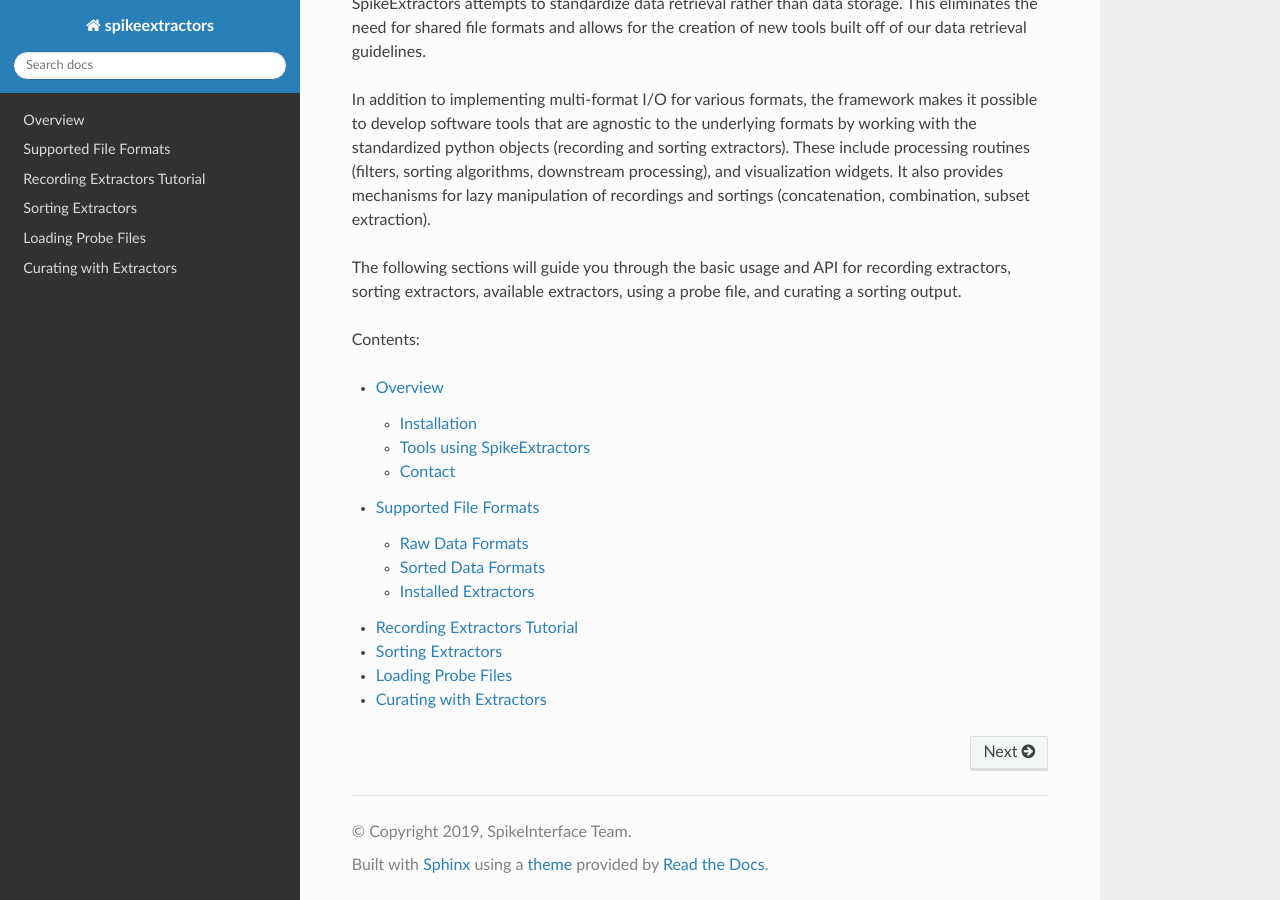
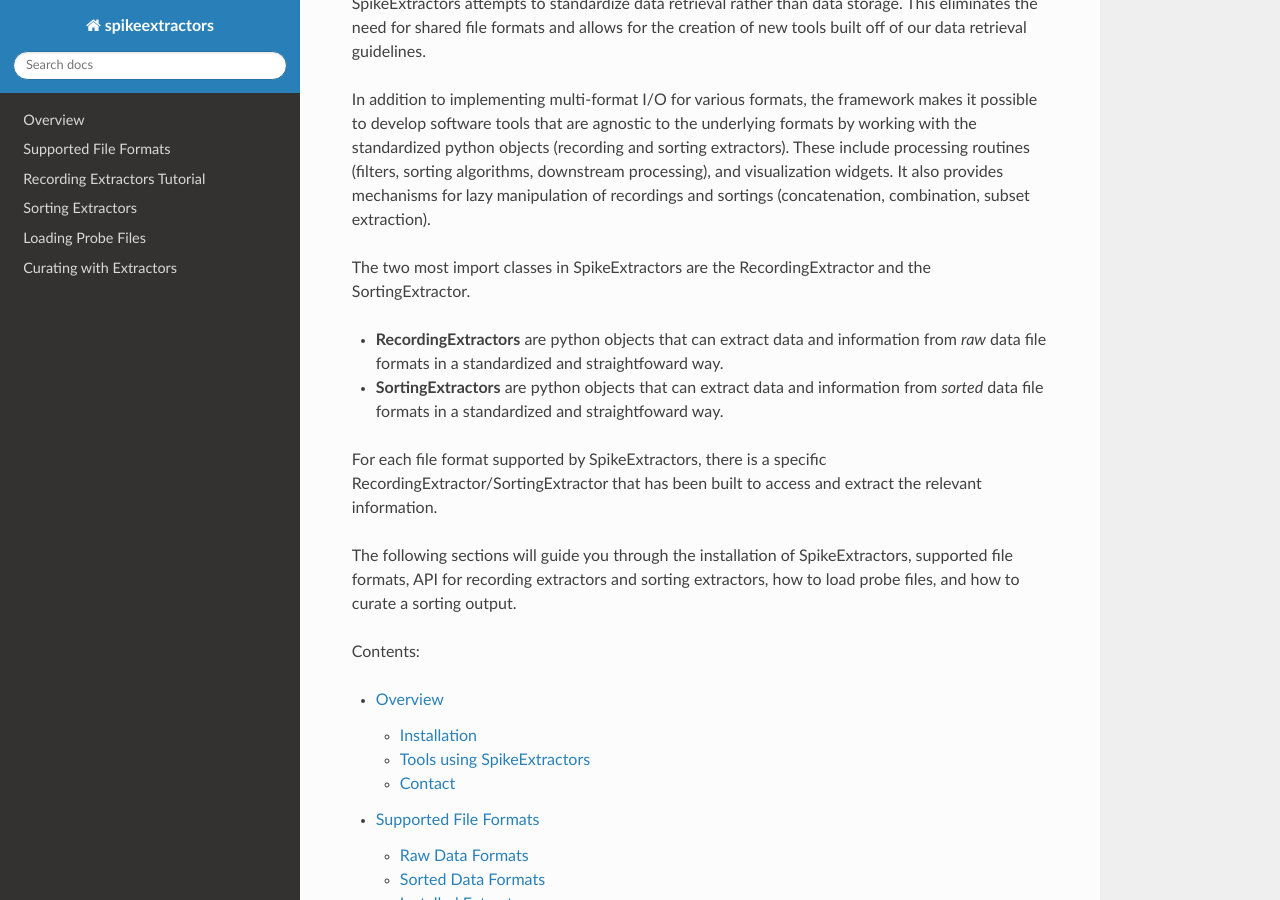
Before and after one commit to SpikeInterface/spikeextractors, a Sphinx documentation site: the page built from docs/index.rst, in a window 1280 px wide and 900 px high, scrolled down 384 px. Built offline with Sphinx 7.4.7 and the Read the Docs theme 2.0.0, drawn with Linux system fonts in a browser that asks for light colours.

Commit message:
Update index.rst

```diff
--- a/docs/index.rst
+++ b/docs/index.rst
@@ -17,8 +17,15 @@
 
 In addition to implementing multi-format I/O for various formats, the framework makes it possible to develop software tools that are agnostic to the underlying formats by working with the standardized python objects (recording and sorting extractors). These include processing routines (filters, sorting algorithms, downstream processing), and visualization widgets. It also provides mechanisms for lazy manipulation of recordings and sortings (concatenation, combination, subset extraction).
 
-The following sections will guide you through the basic usage and API for recording extractors, sorting extractors,
-available extractors, using a probe file, and curating a sorting output.
+The two most import classes in SpikeExtractors are the RecordingExtractor and the SortingExtractor.
+
+- **RecordingExtractors** are python objects that can extract data and information from *raw* data file formats in a standardized and straightfoward way.
+
+- **SortingExtractors** are python objects that can extract data and information from *sorted* data file formats in a standardized and straightfoward way.
+
+For each file format supported by SpikeExtractors, there is a specific RecordingExtractor/SortingExtractor that has been built to access and extract the relevant information.
+
+The following sections will guide you through the installation of SpikeExtractors, supported file formats, API for recording extractors and sorting extractors, how to load probe files, and how to curate a sorting output.
 
 Contents:
 
```
